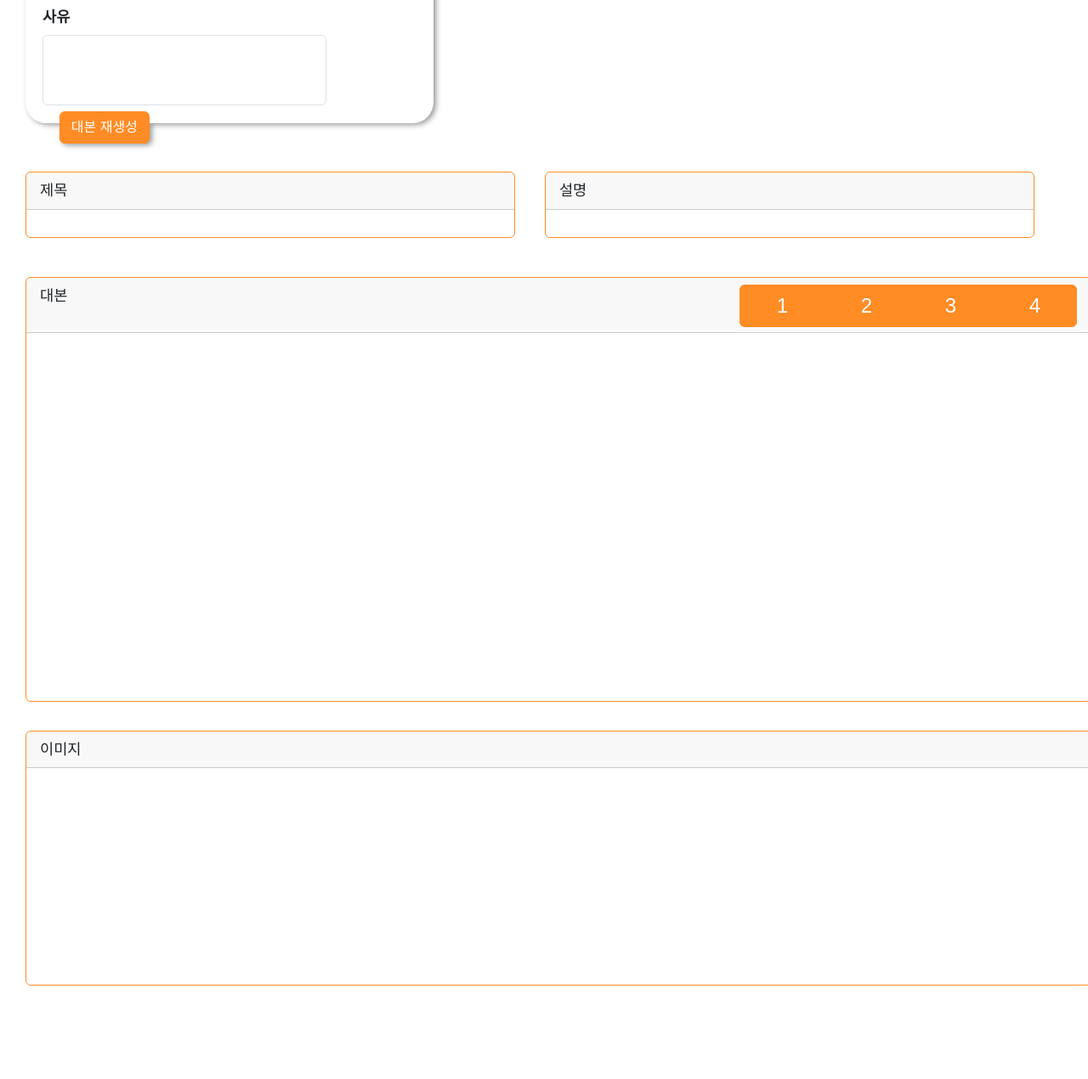
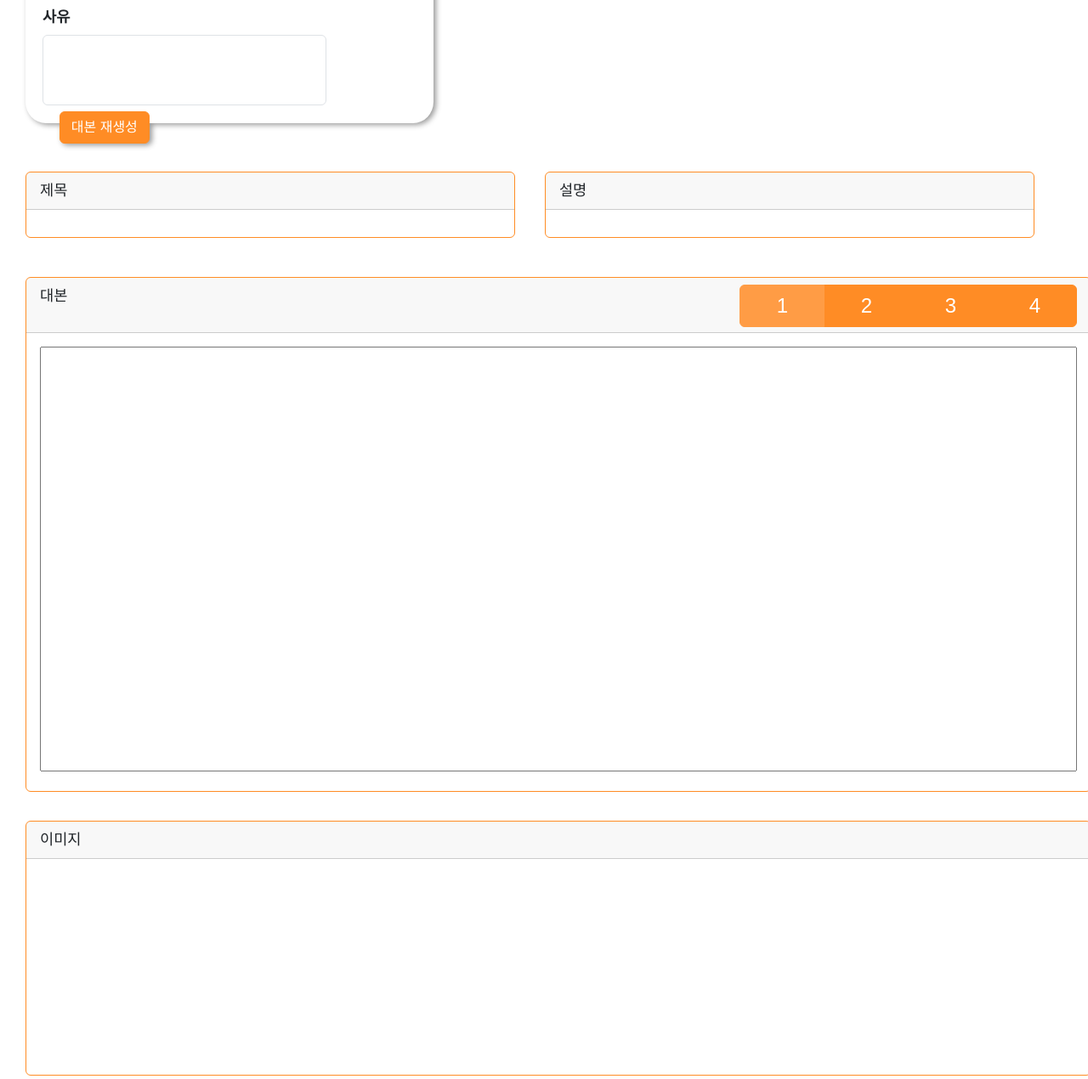
Before and after one commit to eosadae/eosadae, a Flask app: page / in a window 1280 px wide. Shown: the part 501-1771 px from the top of the page at 85% size. Before the commit the page ends 1661 px from the top, so only its background shows below. Run offline with Flask 3, Linux system fonts and the light colour scheme; some libraries are stand-ins or nearby versions; some web fonts are replaced.

```diff
--- a/static/js/index.js
+++ b/static/js/index.js
@@ -33,6 +33,10 @@ function categoryChange(ctgry){
         target.appendChild(opt);
     }
 }
+$(document).ready(function() {
+    showContent('index1');
+});
+var scriptQueue = ["", "", "", ""];
 $('#chat-form').on('submit', function(e) {
     e.preventDefault();
     var ctgry = $('#Category').val();
@@ -54,7 +58,16 @@ $('#chat-form').on('submit', function(e) {
         }),
         success: function(response) {
             console.log(response);
-            $('#text_box .card-body').html("<textarea readonly style='display: inline-block; width: 100%; clear: left; min-height: 500px'>" + response.script + "</textarea>");  // script 키로 접근
+
+            // 스크립트 저장 큐 업데이트
+            scriptQueue.pop();  // 가장 오래된 스크립트 제거
+            scriptQueue.unshift(response.script);  // 새로운 스크립트 추가
+
+            // 각 index 엘리먼트에 스크립트 갱신
+            for (var i = 1; i <= 4; i++) {
+                $('#index' + i + ' textarea').text(scriptQueue[i-1]);
+            }
+
             $('#ttl_box .card-body').html("<p>" + response.title + "</p>");
             $('#discribe_box .card-body').html("<p>" + response.description + "</p>");
         }
@@ -110,7 +123,15 @@ $('#rating-reason').on('submit', function(e) {
         }),
         success: function(response) {
             console.log(response);
-            $('#text_box .card-body').html("<textarea readonly style='display: inline-block; width: 100%; clear: left; min-height: 500px'>" + response.script + "</textarea>");   // script 키로 접근
+
+            // 스크립트 저장 큐 업데이트
+            scriptQueue.pop();  // 가장 오래된 스크립트 제거
+            scriptQueue.unshift(response.script);  // 새로운 스크립트 추가
+
+            // 각 index 엘리먼트에 스크립트 갱신
+            for (var i = 1; i <= 4; i++) {
+                $('#index' + i + ' textarea').text(scriptQueue[i-1]);
+            }
         }
     });
 });
--- a/templates/index.html
+++ b/templates/index.html
@@ -109,7 +109,7 @@
                 <nav style = "float: right">
                     <div class="btn-toolbar" role="toolbar" aria-label="Toolbar with button groups">
                         <div class="btn-group me-auto" role="group" aria-label="First group">
-                          <button type="button" onclick="showContent('index1')" class="btn btn-custom" style="width: 100px; height: 50px; font-size: 1.5rem;">1</button>
+                          <button type="button" onclick="showContent('index1')" class="btn btn-custom active" style="width: 100px; height: 50px; font-size: 1.5rem;">1</button>
                           <button type="button" onclick="showContent('index2')" class="btn btn-custom" style="width: 100px; height: 50px; font-size: 1.5rem;">2</button>
                           <button type="button" onclick="showContent('index3')" class="btn btn-custom" style="width: 100px; height: 50px; font-size: 1.5rem;">3</button>
                           <button type="button" onclick="showContent('index4')" class="btn btn-custom" style="width: 100px; height: 50px; font-size: 1.5rem;">4</button>
@@ -122,19 +122,19 @@
 
 
                 <div id="index1" class="content">
-                    <textarea readonly style='display: inline-block; width: 100%; min-height: 500px;'>대본이 출력되고 있습니다 쫘라라락1</textarea>
+                    <textarea readonly style='display: inline-block; width: 100%; min-height: 500px;'></textarea>
                 </div>
 
                 <div id="index2" class="content">
-                    <textarea readonly style='display: inline-block; width: 100%; min-height: 500px;'>대본이 출력되고 있습니다 쫘라라락2</textarea>
+                    <textarea readonly style='display: inline-block; width: 100%; min-height: 500px;'></textarea>
                 </div>
 
                 <div id="index3" class="content">
-                    <textarea readonly style='display: inline-block; width: 100%; min-height: 500px;'>대본이 출력되고 있습니다 쫘라라락3</textarea>
+                    <textarea readonly style='display: inline-block; width: 100%; min-height: 500px;'></textarea>
                 </div>
 
                 <div id="index4" class="content">
-                    <textarea readonly style='display: inline-block; width: 100%; min-height: 500px;'>대본이 출력되고 있습니다 쫘라라락4</textarea>
+                    <textarea readonly style='display: inline-block; width: 100%; min-height: 500px;'></textarea>
                 </div>
             </div>
         <!--   <textarea readonly class="card-body" style="display: inline-block; width: 100%; clear: left; min-height: 500px">
```
